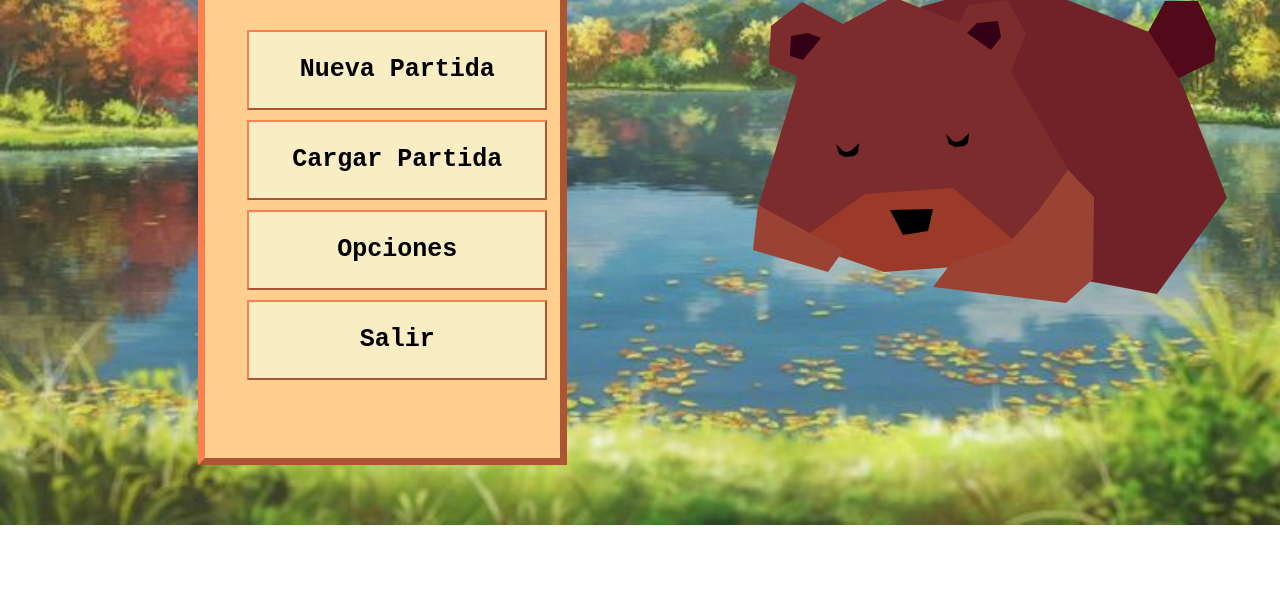
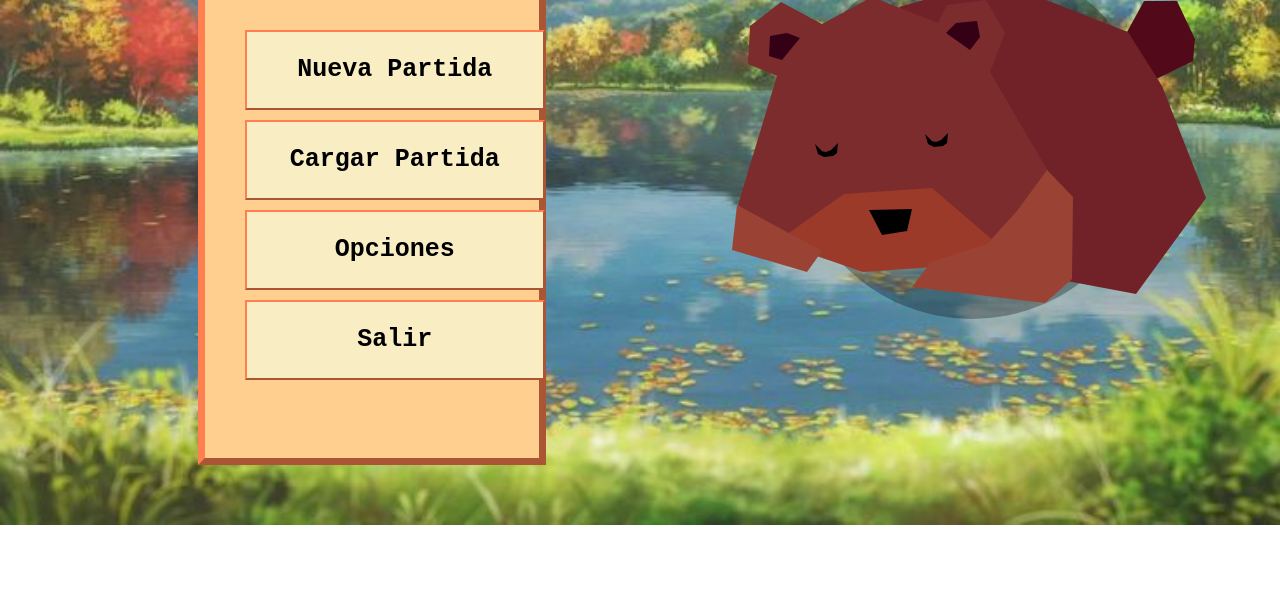
Before and after one commit to UdG-a-Mimir/ProjecteJocEnEquip, a plain HTML site: page index.html in a window 1280 px wide. Shown: the part 195-800 px from the top of the page. Drawn offline with nearby package versions, Linux system fonts and the light colour scheme.

Commit message:
Fons logo

```diff
--- a/index.html
+++ b/index.html
@@ -24,7 +24,8 @@
             </button>
         </div>
         <div id="logo">
-            <svg width="579" height="387" xmlns="http://www.w3.org/2000/svg">
+            <svg width="600" height="400" xmlns="http://www.w3.org/2000/svg">
+                <circle cx="300" cy="200" r="180" fill="black" opacity="0.3" />
                 <!-- cola -->
                 <polygon points="455,93 472,62 505,62 523,100 521,122 480,142"
                     fill="RGB(82 10 27)" stroke="none"/>
```
